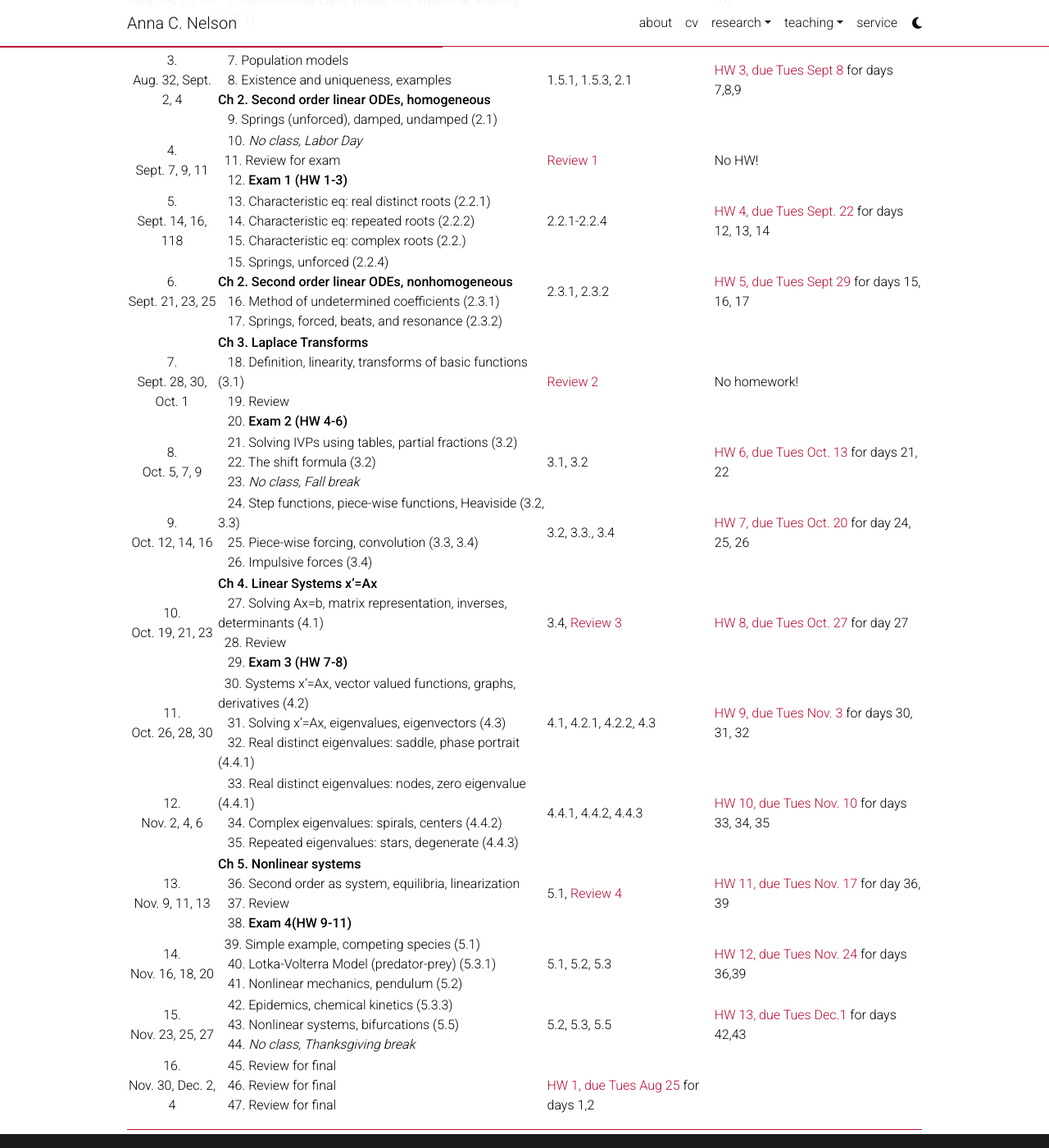
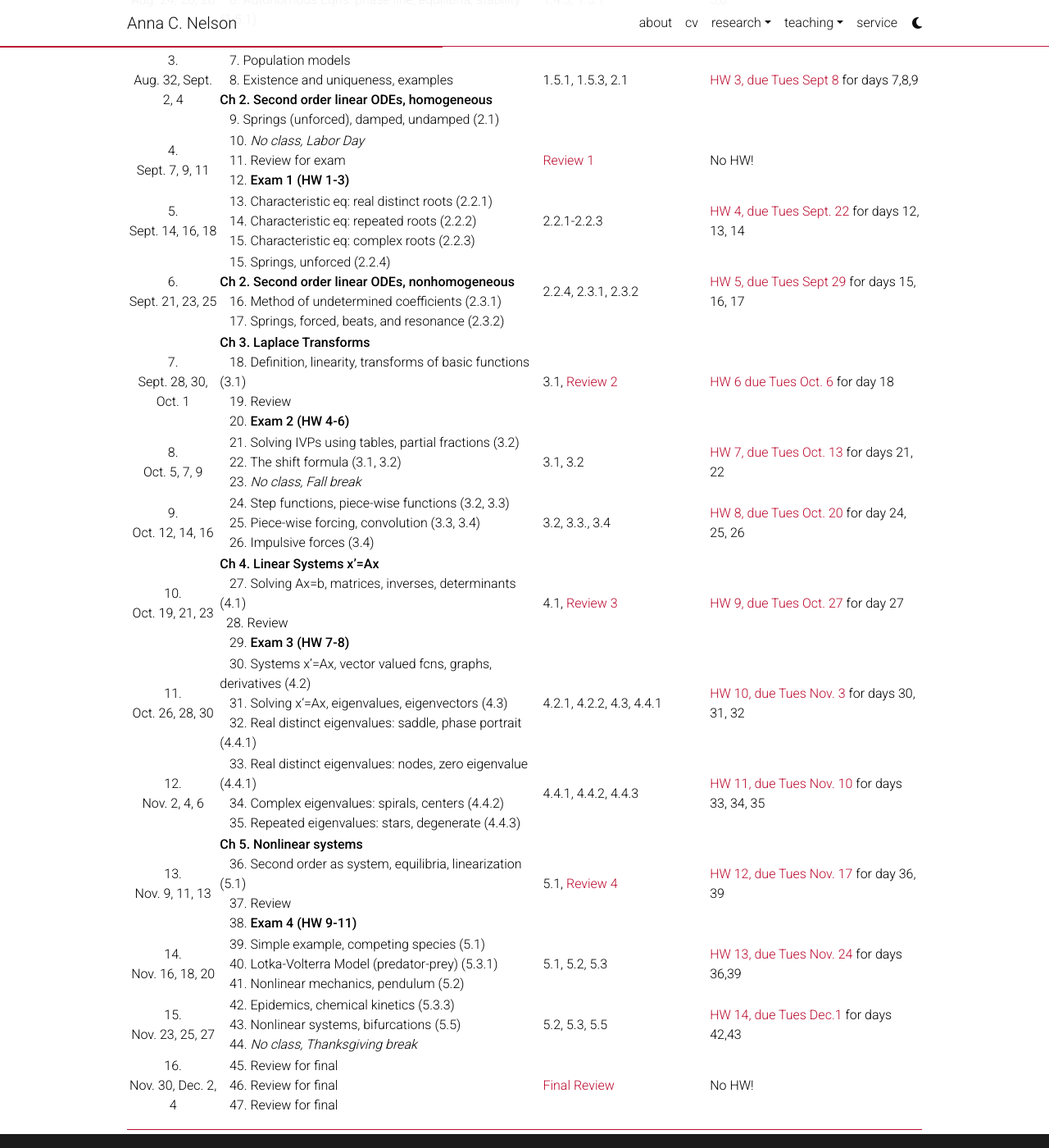
Before and after one commit to annacnelson/annacnelson.github.io, a Jekyll site: the page built from _pages/math316.md, in a window 1280 px wide and 1400 px high, scrolled down 1433 px. Shown: the whole window at 82% size. Built offline with Jekyll 4.4.1, drawn with Linux system fonts in a browser that asks for light colours; comment, search, counter and statistics services are not loaded; a style sheet for code colours, icons or effects is not loaded; some of the changed text lies outside the part shown.

Commit message:
Update math316.md

```diff
--- a/_pages/math316.md
+++ b/_pages/math316.md
@@ -47,21 +47,21 @@
 | Week | Topics covered during class | Book sections| HW to be turned in |
 |:---:|---|---|---|
 | 1. <br> Aug. 17, 19, 21 | **Ch 1. First order ODEs** <br> &nbsp;&nbsp;1. First order equations, (1.1,1.2). <br> &nbsp;&nbsp;2. Show given function solves DE, direction fields, solution curves. <br>&nbsp;&nbsp;3. Separation of variables <br> | 1.1, 1.2, 1.3.1 | [Instructions for all HW](/assets/teaching/math316/Math316_HW_instructions.pdf) <br> [HW 1, due Tues Aug. 25]() for days 1,2,3 |
-| 2. <br> Aug. 24, 26, 28 | &nbsp;&nbsp; 4. Linear equations: integrating factor (1.4.1) <br> &nbsp;&nbsp; 5. Applications (1.3.2, 1.3.3, 1.4.2) <br> &nbsp;&nbsp; 6. Autonomous Eqns: phase line, equilibria, stability (1.5.1) <br> | 1.3.2, 1.3.3, 1.4.1, 1.4.2, 1.4.3 | [HW 2, due Tues Sept. 1]() for days 4, 5,6|
+| 2. <br> Aug. 24, 26, 28 | &nbsp;&nbsp; 4. Linear equations: integrating factor (1.4.1) <br> &nbsp;&nbsp; 5. Applications (1.3.2, 1.3.3, 1.4.2) <br> &nbsp;&nbsp; 6. Autonomous Eqns: phase line, equilibria, stability (1.5.1) <br> | 1.3.2, 1.3.3, 1.4.1, 1.4.2, 1.4.3, 1.5.1 | [HW 2, due Tues Sept. 1]() for days 4, 5,6|
 | 3. <br> Aug. 32, Sept. 2, 4 | <br> &nbsp;&nbsp; 7. Population models <br> &nbsp;&nbsp; 8. Existence and uniqueness, examples  <br> **Ch 2. Second order linear ODEs, homogeneous** <br> &nbsp;&nbsp; 9. Springs (unforced), damped, undamped (2.1) | 1.5.1, 1.5.3, 2.1| [HW 3, due Tues Sept 8]() for days 7,8,9|
-| 4. <br> Sept. 7, 9, 11 | &nbsp;&nbsp; 10. *No class, Labor Day* <br> &nbsp;&nbsp;11. Review for exam  <br> &nbsp;&nbsp; 12. **Exam 1 (HW 1-3)** |[Review 1]()| No HW!|
-| 5. <br> Sept. 14, 16, 118 |  &nbsp;&nbsp; 13. Characteristic eq: real distinct roots (2.2.1) <br> &nbsp;&nbsp; 14. Characteristic eq: repeated roots (2.2.2)  <br> &nbsp;&nbsp; 15. Characteristic eq: complex roots (2.2.) |2.2.1-2.2.4| [HW 4, due Tues Sept. 22]() for days 12, 13, 14|
-| 6. <br> Sept. 21, 23, 25 |  &nbsp;&nbsp; 15. Springs, unforced (2.2.4) <br> **Ch 2. Second order linear ODEs, nonhomogeneous** <br> &nbsp;&nbsp; 16. Method of undetermined coefficients (2.3.1)  <br> &nbsp;&nbsp; 17. Springs, forced, beats, and resonance (2.3.2) |2.3.1, 2.3.2|  [HW 5, due Tues Sept 29]() for days 15, 16, 17|
-| 7. <br> Sept. 28, 30, Oct. 1 | **Ch 3. Laplace Transforms** <br> &nbsp;&nbsp; 18. Definition, linearity, transforms of basic functions (3.1) <br> &nbsp;&nbsp; 19. Review <br> &nbsp;&nbsp; 20. **Exam 2 (HW 4-6)**  |[Review 2]()| No homework!|
-| 8. <br> Oct. 5, 7, 9 |   &nbsp;&nbsp; 21. Solving IVPs using tables, partial fractions (3.2)  <br> &nbsp;&nbsp; 22. The shift formula (3.2) <br> &nbsp;&nbsp; 23. *No class, Fall break* |3.1, 3.2| [HW 6, due Tues Oct. 13]() for days 21, 22|
-| 9. <br> Oct. 12, 14, 16 |  &nbsp;&nbsp; 24. Step functions, piece-wise functions, Heaviside (3.2, 3.3)  <br> &nbsp;&nbsp; 25. Piece-wise forcing, convolution (3.3, 3.4) <br> &nbsp;&nbsp; 26. Impulsive forces (3.4)  |3.2, 3.3., 3.4| [HW 7, due Tues Oct. 20]() for day 24, 25, 26|
-| 10. <br> Oct. 19, 21, 23 |  **Ch 4. Linear Systems x'=Ax**<br> &nbsp;&nbsp; 27. Solving Ax=b, matrix representation, inverses, determinants (4.1)  <br> &nbsp;&nbsp;28. Review  <br> &nbsp;&nbsp; 29. **Exam 3 (HW 7-8)** |3.4, [Review 3]()| [HW 8, due Tues Oct. 27]() for day 27|
-| 11. <br> Oct. 26, 28, 30 |  &nbsp;&nbsp;30. Systems x'=Ax, vector valued functions, graphs, derivatives (4.2)  <br> &nbsp;&nbsp; 31. Solving x'=Ax, eigenvalues, eigenvectors (4.3)<br> &nbsp;&nbsp; 32. Real distinct eigenvalues: saddle, phase portrait (4.4.1) |4.1, 4.2.1, 4.2.2, 4.3| [HW 9, due Tues Nov. 3]() for days 30, 31, 32|
-| 12. <br> Nov. 2, 4, 6 |  &nbsp;&nbsp; 33.  Real distinct eigenvalues: nodes, zero eigenvalue (4.4.1)    <br> &nbsp;&nbsp; 34.  Complex eigenvalues: spirals, centers (4.4.2) <br> &nbsp;&nbsp; 35. Repeated eigenvalues: stars, degenerate (4.4.3) |4.4.1, 4.4.2, 4.4.3| [HW 10, due Tues Nov. 10]() for days 33, 34, 35|
-| 13. <br> Nov. 9, 11, 13 |  **Ch 5. Nonlinear systems** <br> &nbsp;&nbsp; 36. Second order as system, equilibria, linearization  <br> &nbsp;&nbsp; 37. Review <br> &nbsp;&nbsp; 38. **Exam 4(HW 9-11)** |5.1, [Review 4]() | [HW 11, due Tues Nov. 17]() for day 36, 39|
-| 14. <br> Nov. 16, 18, 20 |   &nbsp;&nbsp;39. Simple example, competing species (5.1)<br> &nbsp;&nbsp; 40. Lotka-Volterra Model (predator-prey) (5.3.1)<br> &nbsp;&nbsp; 41.  Nonlinear mechanics, pendulum (5.2)  | 5.1, 5.2, 5.3 |  [HW 12, due Tues Nov. 24]() for days 36,39|
-| 15. <br> Nov. 23, 25, 27 |  &nbsp;&nbsp; 42. Epidemics, chemical kinetics (5.3.3) <br> &nbsp;&nbsp; 43. Nonlinear systems, bifurcations (5.5) <br> &nbsp;&nbsp; 44. *No class, Thanksgiving break*| 5.2, 5.3, 5.5 | [HW 13, due Tues Dec.1]() for days 42,43|
-| 16. <br> Nov. 30, Dec. 2, 4 |  &nbsp;&nbsp; 45. Review for final <br> &nbsp;&nbsp; 46. Review for final <br> &nbsp;&nbsp; 47. Review for final|  <br> [HW 1, due Tues Aug 25]() for days 1,2|
+| 4. <br> Sept. 7, 9, 11 | &nbsp;&nbsp; 10. *No class, Labor Day* <br> &nbsp;&nbsp; 11. Review for exam  <br> &nbsp;&nbsp; 12. **Exam 1 (HW 1-3)** |[Review 1]()| No HW!|
+| 5. <br> Sept. 14, 16, 18 |  &nbsp;&nbsp; 13. Characteristic eq: real distinct roots (2.2.1) <br> &nbsp;&nbsp; 14. Characteristic eq: repeated roots (2.2.2)  <br> &nbsp;&nbsp; 15. Characteristic eq: complex roots (2.2.3) |2.2.1-2.2.3| [HW 4, due Tues Sept. 22]() for days 12, 13, 14|
+| 6. <br> Sept. 21, 23, 25 |  &nbsp;&nbsp; 15. Springs, unforced (2.2.4) <br> **Ch 2. Second order linear ODEs, nonhomogeneous** <br> &nbsp;&nbsp; 16. Method of undetermined coefficients (2.3.1)  <br> &nbsp;&nbsp; 17. Springs, forced, beats, and resonance (2.3.2) |2.2.4, 2.3.1, 2.3.2|  [HW 5, due Tues Sept 29]() for days 15, 16, 17|
+| 7. <br> Sept. 28, 30, Oct. 1 | **Ch 3. Laplace Transforms** <br> &nbsp;&nbsp; 18. Definition, linearity, transforms of basic functions (3.1) <br> &nbsp;&nbsp; 19. Review <br> &nbsp;&nbsp; 20. **Exam 2 (HW 4-6)**  |3.1, [Review 2]()| [HW 6 due Tues Oct. 6]() for day 18 |
+| 8. <br> Oct. 5, 7, 9 |   &nbsp;&nbsp; 21. Solving IVPs using tables, partial fractions (3.2)  <br> &nbsp;&nbsp; 22. The shift formula (3.1, 3.2) <br> &nbsp;&nbsp; 23. *No class, Fall break* |3.1, 3.2| [HW 7, due Tues Oct. 13]() for days 21, 22|
+| 9. <br> Oct. 12, 14, 16 |  &nbsp;&nbsp; 24. Step functions, piece-wise functions (3.2, 3.3)  <br> &nbsp;&nbsp; 25. Piece-wise forcing, convolution (3.3, 3.4) <br> &nbsp;&nbsp; 26. Impulsive forces (3.4)  |3.2, 3.3., 3.4| [HW 8, due Tues Oct. 20]() for day 24, 25, 26|
+| 10. <br> Oct. 19, 21, 23 |  **Ch 4. Linear Systems x'=Ax**<br> &nbsp;&nbsp; 27. Solving Ax=b, matrices, inverses, determinants (4.1)  <br> &nbsp;&nbsp;28. Review  <br> &nbsp;&nbsp; 29. **Exam 3 (HW 7-8)** |4.1, [Review 3]()| [HW 9, due Tues Oct. 27]() for day 27|
+| 11. <br> Oct. 26, 28, 30 |  &nbsp;&nbsp; 30. Systems x'=Ax, vector valued fcns, graphs, derivatives (4.2)  <br> &nbsp;&nbsp; 31. Solving x'=Ax, eigenvalues, eigenvectors (4.3)<br> &nbsp;&nbsp; 32. Real distinct eigenvalues: saddle, phase portrait (4.4.1) |4.2.1, 4.2.2, 4.3, 4.4.1| [HW 10, due Tues Nov. 3]() for days 30, 31, 32|
+| 12. <br> Nov. 2, 4, 6 |  &nbsp;&nbsp; 33.  Real distinct eigenvalues: nodes, zero eigenvalue (4.4.1)    <br> &nbsp;&nbsp; 34.  Complex eigenvalues: spirals, centers (4.4.2) <br> &nbsp;&nbsp; 35. Repeated eigenvalues: stars, degenerate (4.4.3) |4.4.1, 4.4.2, 4.4.3| [HW 11, due Tues Nov. 10]() for days 33, 34, 35|
+| 13. <br> Nov. 9, 11, 13 |  **Ch 5. Nonlinear systems** <br> &nbsp;&nbsp; 36. Second order as system, equilibria, linearization (5.1)  <br> &nbsp;&nbsp; 37. Review <br> &nbsp;&nbsp; 38. **Exam 4 (HW 9-11)** |5.1, [Review 4]() | [HW 12, due Tues Nov. 17]() for day 36, 39|
+| 14. <br> Nov. 16, 18, 20 |   &nbsp;&nbsp; 39. Simple example, competing species (5.1) <br> &nbsp;&nbsp; 40. Lotka-Volterra Model (predator-prey) (5.3.1)<br> &nbsp;&nbsp; 41.  Nonlinear mechanics, pendulum (5.2)  | 5.1, 5.2, 5.3 |  [HW 13, due Tues Nov. 24]() for days 36,39|
+| 15. <br> Nov. 23, 25, 27 |  &nbsp;&nbsp; 42. Epidemics, chemical kinetics (5.3.3) <br> &nbsp;&nbsp; 43. Nonlinear systems, bifurcations (5.5) <br> &nbsp;&nbsp; 44. *No class, Thanksgiving break*| 5.2, 5.3, 5.5 | [HW 14, due Tues Dec.1]() for days 42,43|
+| 16. <br> Nov. 30, Dec. 2, 4 |  &nbsp;&nbsp; 45. Review for final <br> &nbsp;&nbsp; 46. Review for final <br> &nbsp;&nbsp; 47. Review for final| [Final Review]()| No HW!|
 
 
 
```
